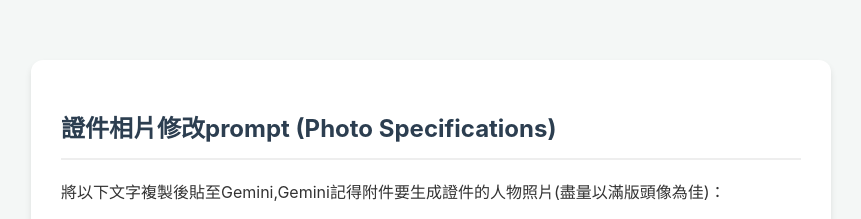
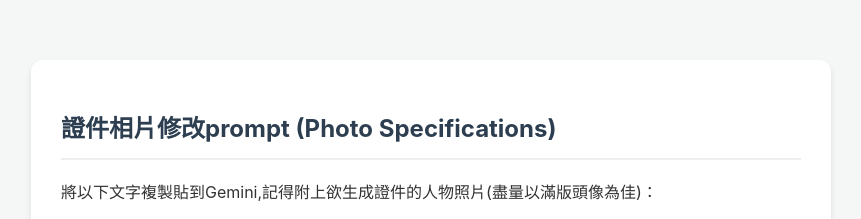
Before and after one commit to pomitsai/IDphoto, a plain HTML site: page index.html in a window 1280 px wide. Shown: the top 219 px of the page, without its empty margins (209-1070 px from the left). Drawn offline with Linux system fonts and the light colour scheme.

Commit message:
Update index.html

```diff
--- a/index.html
+++ b/index.html
@@ -18,7 +18,7 @@
 
 <div class="card">
     <h2>證件相片修改prompt (Photo Specifications)</h2>
-    <p>將以下文字複製後貼至Gemini,Gemini記得附件要生成證件的人物照片(盡量以滿版頭像為佳)：</p>
+    <p>將以下文字複製貼到Gemini,記得附上欲生成證件的人物照片(盡量以滿版頭像為佳)：</p>
 
     <div class="spec-box" id="specText">
         "Modify this headshot to meet the following specifications: Crop the photo to a portrait aspect ratio. Ensure the subject is facing the camera directly with both eyes open and clearly visible. The expression must be neutral with the mouth closed (no teeth showing). The head and top of the shoulders should be centered, with the face (top of head to chin) occupying 70-80% of the vertical height. The background must be solid white. Ensure even lighting across the face with no shadows, flash reflections, or red-eye. Maintain natural skin tones with appropriate brightness and contrast. The final output must be high-resolution, sharp, and clear with no blur or aliasing (minimum 300 DPI quality)."
```
